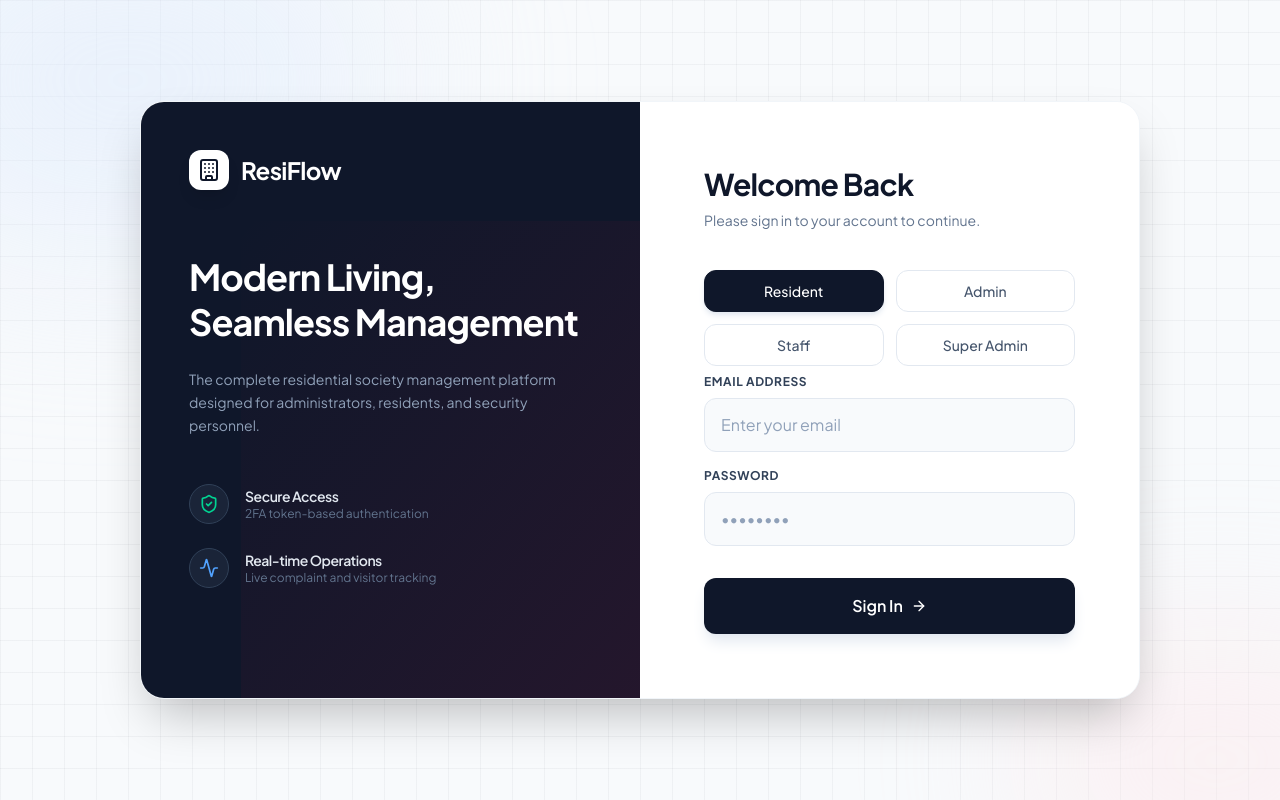
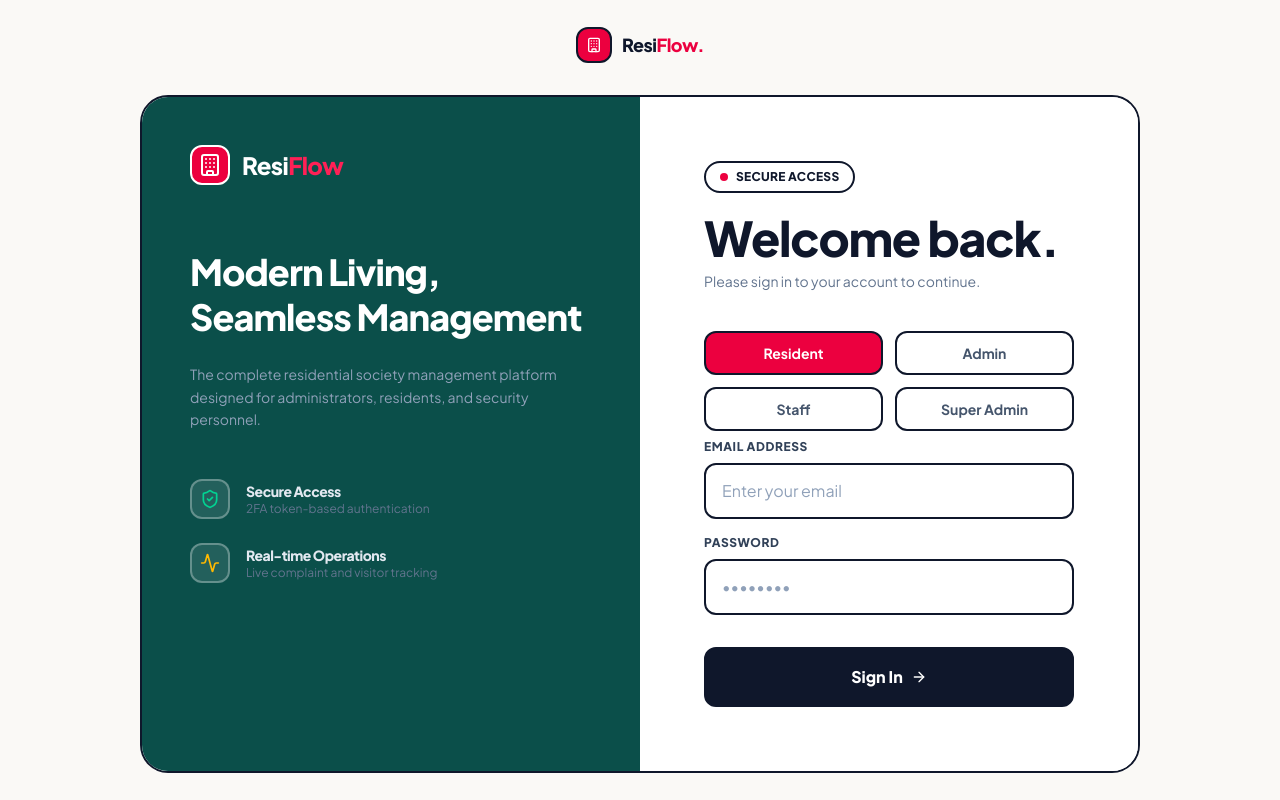
Before and after one commit to SubhradipMishra/ResiFlowProject, a React (Vite) app in the folder client/: page /login in a window 1280 px wide. Built offline with nearby package versions, Linux system fonts and the light colour scheme; no server answers.

Commit message:
Fixed client side isuue

```diff
--- a/client/src/pages/auth/Login.tsx
+++ b/client/src/pages/auth/Login.tsx
@@ -5,6 +5,7 @@ import type { RootState } from '../../redux/store';
 import api from '../../services/api';
 import { Building, ArrowRight, ShieldCheck, Activity, ArrowLeft } from 'lucide-react';
 import { useNavigate } from 'react-router-dom';
+import { toast } from 'react-toastify';
 
 const Login = () => {
     const dispatch = useDispatch();
@@ -15,12 +16,10 @@ const Login = () => {
     const [password, setPassword] = useState('');
     const [otp, setOtp] = useState('');
     const [role, setRole] = useState<'resident' | 'admin' | 'staff' | 'super-admin'>('resident');
-    const [localError, setLocalError] = useState('');
     const [isSubmitting, setIsSubmitting] = useState(false);
 
     const handleLoginStep1 = async (e: React.FormEvent) => {
         e.preventDefault();
-        setLocalError('');
         setIsSubmitting(true);
         dispatch(setLoading(true));
 
@@ -30,12 +29,13 @@ const Login = () => {
 
             if (response.data.success && response.data.data.requiresOtp) {
                 dispatch(setRequiresOtp({ email: response.data.data.email }));
+                toast.success('Verification code sent to your email.');
             } else {
-                setLocalError(response.data.message || 'Login failed');
+                toast.error(response.data.message || 'Login failed');
             }
         } catch (error: any) {
             const errorMsg = error.response?.data?.message || 'Network error. Please try again.';
-            setLocalError(errorMsg);
+            toast.error(errorMsg);
         } finally {
             setIsSubmitting(false);
             dispatch(setLoading(false));
@@ -44,7 +44,6 @@ const Login = () => {
 
     const handleVerifyOtp = async (e: React.FormEvent) => {
         e.preventDefault();
-        setLocalError('');
         setIsSubmitting(true);
         dispatch(setLoading(true));
 
@@ -55,13 +54,14 @@ const Login = () => {
             if (response.data.success) {
                 dispatch(clearTempAuth());
                 dispatch(setCredentials({ user: response.data.data.user }));
+                toast.success('Signed in successfully!');
                 navigate('/dashboard');
             } else {
-                setLocalError(response.data.message || 'OTP Verification failed');
+                toast.error(response.data.message || 'OTP Verification failed');
             }
         } catch (error: any) {
             const errorMsg = error.response?.data?.message || 'Invalid or expired OTP.';
-            setLocalError(errorMsg);
+            toast.error(errorMsg);
         } finally {
             setIsSubmitting(false);
             dispatch(setLoading(false));
@@ -71,29 +71,34 @@ const Login = () => {
     const goBackToLogin = () => {
         dispatch(clearTempAuth());
         setOtp('');
-        setLocalError('');
     };
 
     return (
-        <div className="min-h-screen bg-[#f8fafc] bg-grid-pattern relative flex items-center justify-center overflow-hidden">
-            <div className="absolute top-[-10%] left-[-10%] w-[40%] h-[40%] bg-blue-100/50 rounded-full blur-[100px]" />
-            <div className="absolute bottom-[-10%] right-[-10%] w-[30%] h-[30%] bg-rose-100/40 rounded-full blur-[80px]" />
+        <div className="min-h-screen bg-[#FAF9F6] relative flex flex-col items-center justify-center overflow-hidden p-4">
 
-            <div className="w-full max-w-[1000px] grid grid-cols-1 md:grid-cols-2 bg-white rounded-3xl shadow-2xl overflow-hidden relative z-10 border border-slate-100 mx-4">
+            {/* Flat logo header, matching the site nav */}
+            <a href="/" className="flex items-center gap-2.5 mb-8 relative z-10">
+                <div className="w-9 h-9 rounded-xl bg-rose-600 border-2 border-slate-900 flex items-center justify-center">
+                    <Building className="h-4 w-4 text-white" />
+                </div>
+                <span className="font-extrabold text-lg tracking-tight text-slate-900">
+                    Resi<span className="text-rose-600">Flow.</span>
+                </span>
+            </a>
 
-                {/* Left Side: Branding */}
-                <div className="hidden md:flex flex-col justify-between bg-[#0f172a] p-12 text-white relative overflow-hidden">
-                    <div className="absolute bottom-0 right-0 w-[80%] h-[80%] bg-gradient-to-tl from-[#be123c]/20 to-transparent opacity-60" />
+            <div className="w-full max-w-[1000px] grid grid-cols-1 md:grid-cols-2 bg-white rounded-[28px] overflow-hidden relative z-10 border-2 border-slate-900">
 
+                {/* Left Side: Branding — flat teal block, same family as the hero's doodle panels */}
+                <div className="hidden md:flex flex-col justify-between bg-teal-900 p-12 text-white relative overflow-hidden">
                     <div className="relative z-10">
                         <div className="flex items-center gap-3 mb-16">
-                            <div className="h-10 w-10 bg-white rounded-xl flex items-center justify-center shadow-lg">
-                                <Building className="h-6 w-6 text-[#0f172a]" />
+                            <div className="h-10 w-10 bg-rose-600 border-2 border-white rounded-xl flex items-center justify-center">
+                                <Building className="h-6 w-6 text-white" />
                             </div>
-                            <span className="text-2xl font-bold tracking-tight text-white">ResiFlow</span>
+                            <span className="text-2xl font-extrabold tracking-tight text-white">Resi<span className="text-rose-500">Flow</span></span>
                         </div>
 
-                        <h1 className="text-4xl font-bold leading-tight mb-6 tracking-tight text-white">
+                        <h1 className="text-4xl font-extrabold leading-tight mb-6 tracking-tight text-white">
                             Modern Living,<br />Seamless Management
                         </h1>
                         <p className="text-slate-400 text-sm leading-relaxed max-w-sm mb-12">
@@ -102,20 +107,20 @@ const Login = () => {
 
                         <div className="space-y-6">
                             <div className="flex items-center gap-4">
-                                <div className="h-10 w-10 rounded-full bg-slate-800/80 flex items-center justify-center border border-slate-700">
+                                <div className="h-10 w-10 rounded-xl bg-white/10 flex items-center justify-center border-2 border-white/30">
                                     <ShieldCheck className="h-5 w-5 text-emerald-400" />
                                 </div>
                                 <div>
-                                    <h3 className="font-semibold text-sm text-slate-200">Secure Access</h3>
+                                    <h3 className="font-extrabold text-sm text-slate-200">Secure Access</h3>
                                     <p className="text-xs text-slate-500">2FA token-based authentication</p>
                                 </div>
                             </div>
                             <div className="flex items-center gap-4">
-                                <div className="h-10 w-10 rounded-full bg-slate-800/80 flex items-center justify-center border border-slate-700">
-                                    <Activity className="h-5 w-5 text-blue-400" />
+                                <div className="h-10 w-10 rounded-xl bg-white/10 flex items-center justify-center border-2 border-white/30">
+                                    <Activity className="h-5 w-5 text-amber-400" />
                                 </div>
                                 <div>
-                                    <h3 className="font-semibold text-sm text-slate-200">Real-time Operations</h3>
+                                    <h3 className="font-extrabold text-sm text-slate-200">Real-time Operations</h3>
                                     <p className="text-xs text-slate-500">Live complaint and visitor tracking</p>
                                 </div>
                             </div>
@@ -123,23 +128,18 @@ const Login = () => {
                     </div>
                 </div>
 
-                {/* Right Side: Login Form */}
+                {/* Right Side: Login Form — flat, ink-bordered inputs */}
                 <div className="p-8 md:p-12 lg:p-16 flex flex-col justify-center bg-white relative">
                     {!requiresOtp ? (
                         <>
                             <div className="mb-10 text-center md:text-left">
-                                <h2 className="text-3xl font-bold text-[#0f172a] tracking-tight mb-2">Welcome Back</h2>
+                                <div className="inline-flex items-center gap-2 px-3.5 py-1.5 rounded-full bg-white border-2 border-slate-900 text-xs font-extrabold text-slate-900 mb-5">
+                                    <span className="w-2 h-2 rounded-full bg-rose-600"></span>
+                                    <span className="uppercase tracking-wide">Secure Access</span>
+                                </div>
+                                <h2 className="text-4xl sm:text-5xl font-extrabold text-slate-900 tracking-tight mb-2 leading-[1.05]">Welcome back.</h2>
                                 <p className="text-slate-500 text-sm">Please sign in to your account to continue.</p>
                             </div>
-
-                            {localError && (
-                                <div className="mb-6 p-4 bg-rose-50 border border-rose-100 rounded-xl flex items-start gap-3">
-                                    <div className="h-5 w-5 rounded-full bg-rose-100 flex items-center justify-center flex-shrink-0 mt-0.5">
-                                        <span className="text-rose-600 text-xs font-bold">!</span>
-                                    </div>
-                                    <p className="text-sm text-rose-700 font-medium">{localError}</p>
-                                </div>
-                            )}
 
                             <form onSubmit={handleLoginStep1} className="space-y-6 animate-fadeIn">
                                 <div className="grid grid-cols-2 gap-3 mb-2">
@@ -153,9 +153,9 @@ const Login = () => {
                                             key={r.id}
                                             type="button"
                                             onClick={() => setRole(r.id as any)}
-                                            className={`py-2.5 px-4 rounded-xl text-sm font-medium transition-all duration-200 border ${role === r.id
-                                                ? 'bg-[#0f172a] text-white border-[#0f172a] shadow-md shadow-slate-200'
-                                                : 'bg-white text-slate-600 border-slate-200 hover:border-slate-300 hover:bg-slate-50'
+                                            className={`py-2.5 px-4 rounded-xl text-sm font-bold transition-colors border-2 ${role === r.id
+                                                ? 'bg-rose-600 text-white border-slate-900'
+                                                : 'bg-white text-slate-600 border-slate-900 hover:bg-slate-100'
                                                 }`}
                                         >
                                             {r.label}
@@ -165,12 +165,12 @@ const Login = () => {
 
                                 <div className="space-y-4">
                                     <div>
-                                        <label className="block text-xs font-bold text-slate-700 uppercase tracking-wider mb-2">Email Address</label>
+                                        <label className="block text-xs font-extrabold text-slate-700 uppercase tracking-wider mb-2">Email Address</label>
                                         <input
                                             type="email"
                                             value={email}
                                             onChange={(e) => setEmail(e.target.value)}
-                                            className="w-full px-4 py-3.5 bg-slate-50 border border-slate-200 rounded-xl focus:bg-white focus:outline-none focus:ring-2 focus:ring-[#0f172a]/20 focus:border-[#0f172a] transition-all text-slate-800 font-medium placeholder:text-slate-400 placeholder:font-normal"
+                                            className="w-full px-4 py-3.5 bg-white border-2 border-slate-900 rounded-xl focus:outline-none focus:ring-2 focus:ring-rose-600 transition-all text-slate-800 font-medium placeholder:text-slate-400 placeholder:font-normal"
                                             placeholder="Enter your email"
                                             required
                                         />
@@ -178,13 +178,13 @@ const Login = () => {
 
                                     <div>
                                         <div className="flex items-center justify-between mb-2">
-                                            <label className="block text-xs font-bold text-slate-700 uppercase tracking-wider">Password</label>
+                                            <label className="block text-xs font-extrabold text-slate-700 uppercase tracking-wider">Password</label>
                                         </div>
                                         <input
                                             type="password"
                                             value={password}
                                             onChange={(e) => setPassword(e.target.value)}
-                                            className="w-full px-4 py-3.5 bg-slate-50 border border-slate-200 rounded-xl focus:bg-white focus:outline-none focus:ring-2 focus:ring-[#0f172a]/20 focus:border-[#0f172a] transition-all text-slate-800 font-medium placeholder:text-slate-400 placeholder:font-normal"
+                                            className="w-full px-4 py-3.5 bg-white border-2 border-slate-900 rounded-xl focus:outline-none focus:ring-2 focus:ring-rose-600 transition-all text-slate-800 font-medium placeholder:text-slate-400 placeholder:font-normal"
                                             placeholder="••••••••"
                                             required
                                         />
@@ -194,7 +194,7 @@ const Login = () => {
                                 <button
                                     type="submit"
                                     disabled={isSubmitting}
-                                    className="w-full mt-8 bg-[#0f172a] hover:bg-slate-800 text-white font-semibold py-4 rounded-xl transition-all flex items-center justify-center gap-2 disabled:opacity-70 group shadow-lg shadow-slate-200"
+                                    className="w-full mt-8 bg-slate-900 hover:bg-slate-700 text-white font-extrabold py-4 rounded-xl transition-colors flex items-center justify-center gap-2 disabled:opacity-70 group border-2 border-slate-900"
                                 >
                                     {isSubmitting ? (
                                         <div className="h-5 w-5 border-2 border-white/30 border-t-white rounded-full animate-spin"></div>
@@ -212,36 +212,31 @@ const Login = () => {
                         <>
                             <button
                                 onClick={goBackToLogin}
-                                className="mb-6 flex items-center text-sm font-semibold text-slate-500 hover:text-[#0f172a] transition-colors w-fit"
+                                className="mb-6 flex items-center text-sm font-bold text-slate-500 hover:text-slate-900 transition-colors w-fit"
                             >
                                 <ArrowLeft className="h-4 w-4 mr-1" />
                                 Back to Login
                             </button>
 
                             <div className="mb-10 text-center md:text-left">
-                                <h2 className="text-3xl font-bold text-[#0f172a] tracking-tight mb-2">Two-Factor Authentication</h2>
+                                <div className="inline-flex items-center gap-2 px-3.5 py-1.5 rounded-full bg-white border-2 border-slate-900 text-xs font-extrabold text-slate-900 mb-5">
+                                    <span className="w-2 h-2 rounded-full bg-amber-400"></span>
+                                    <span className="uppercase tracking-wide">Verification</span>
+                                </div>
+                                <h2 className="text-4xl sm:text-5xl font-extrabold text-slate-900 tracking-tight mb-2 leading-[1.05]">Confirm it's you.</h2>
                                 <p className="text-slate-500 text-sm">
-                                    We've sent a 6-digit code to <span className="font-semibold text-slate-700">{tempEmail}</span>
+                                    We've sent a 6-digit code to <span className="font-bold text-slate-700">{tempEmail}</span>
                                 </p>
                             </div>
 
-                            {localError && (
-                                <div className="mb-6 p-4 bg-rose-50 border border-rose-100 rounded-xl flex items-start gap-3">
-                                    <div className="h-5 w-5 rounded-full bg-rose-100 flex items-center justify-center flex-shrink-0 mt-0.5">
-                                        <span className="text-rose-600 text-xs font-bold">!</span>
-                                    </div>
-                                    <p className="text-sm text-rose-700 font-medium">{localError}</p>
-                                </div>
-                            )}
-
                             <form onSubmit={handleVerifyOtp} className="space-y-6 animate-fadeIn">
                                 <div>
-                                    <label className="block text-xs font-bold text-slate-700 uppercase tracking-wider mb-2">Verification Code</label>
+                                    <label className="block text-xs font-extrabold text-slate-700 uppercase tracking-wider mb-2">Verification Code</label>
                                     <input
                                         type="text"
                                         value={otp}
                                         onChange={(e) => setOtp(e.target.value.replace(/\D/g, '').slice(0, 6))}
-                                        className="w-full px-4 py-4 bg-slate-50 border border-slate-200 rounded-xl focus:bg-white focus:outline-none focus:ring-2 focus:ring-[#0f172a]/20 focus:border-[#0f172a] transition-all text-slate-800 font-bold tracking-[0.5em] text-center text-xl placeholder:text-slate-300 placeholder:tracking-normal placeholder:font-normal"
+                                        className="w-full px-4 py-4 bg-white border-2 border-slate-900 rounded-xl focus:outline-none focus:ring-2 focus:ring-rose-600 transition-all text-slate-800 font-extrabold tracking-[0.5em] text-center text-xl placeholder:text-slate-300 placeholder:tracking-normal placeholder:font-normal"
                                         placeholder="000000"
                                         required
                                         maxLength={6}
@@ -252,7 +247,7 @@ const Login = () => {
                                 <button
                                     type="submit"
                                     disabled={isSubmitting || otp.length < 6}
-                                    className="w-full mt-8 bg-[#e11d48] hover:bg-[#be123c] text-white font-semibold py-4 rounded-xl transition-all flex items-center justify-center gap-2 disabled:opacity-70 group shadow-lg shadow-rose-200"
+                                    className="w-full mt-8 bg-rose-600 hover:bg-rose-700 text-white font-extrabold py-4 rounded-xl transition-colors flex items-center justify-center gap-2 disabled:opacity-70 group border-2 border-slate-900"
                                 >
                                     {isSubmitting ? (
                                         <div className="h-5 w-5 border-2 border-white/30 border-t-white rounded-full animate-spin"></div>
@@ -264,7 +259,7 @@ const Login = () => {
                                     )}
                                 </button>
                                 <div className="text-center mt-4">
-                                    <button type="button" className="text-xs font-semibold text-[#0f172a] hover:underline">
+                                    <button type="button" className="text-xs font-bold text-slate-900 hover:underline">
                                         Didn't receive the code? Resend
                                     </button>
                                 </div>
```
